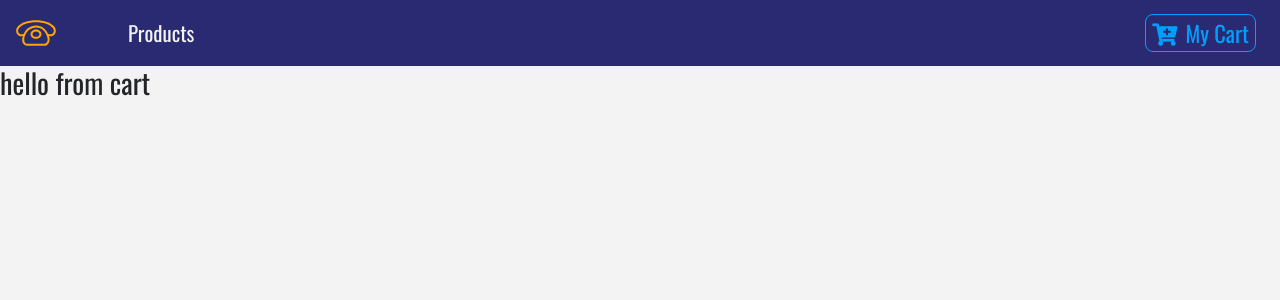
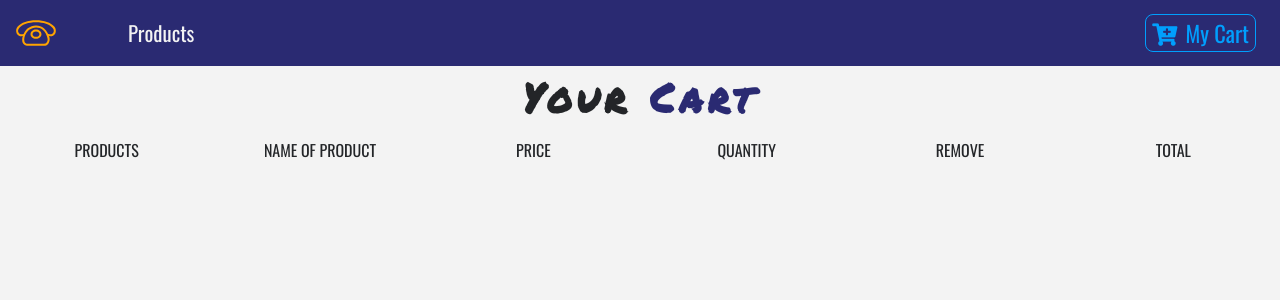
Before and after one commit to AJ0528/Mini-E-Commerce, a React (Create React App) app in the folder mini-ecommerce/: page /cart in a window 1280 px wide. Shown: the top 300 px of the page. Built offline with nearby package versions, Linux system fonts and the light colour scheme.

Commit message:
new changes to cart page

```diff
--- a/mini-ecommerce/src/App.js
+++ b/mini-ecommerce/src/App.js
@@ -5,7 +5,8 @@
 import Navbar from "./components/Navbar";
 import ProductList from "./components/ProductList";
 import Details from "./components/Details";
-import Cart from "./components/Cart";
+import Cart from "./components/Cart/Cart";
+import CartColumns from "./components/Cart/CartColumns";
 import Default from "./components/Default";
 import Modal from "./components/Modal";
 
--- a/mini-ecommerce/src/Context.js
+++ b/mini-ecommerce/src/Context.js
@@ -12,6 +12,9 @@
         cart:[],
         modalOpen:false,
         modalProduct:detailProduct,
+        cartSubTotal:0,
+        cartTax:0,
+        cartTotal:0,
     };
     componentDidMount(){
         this.setProducts();
@@ -61,6 +64,20 @@
             return {modalOpen:false}
         })
     }
+    increment = (id) =>{
+        console.log('this is increment method');
+    }
+    decrement = (id) =>{
+        console.log('this is decrement method');
+    }
+    removeItem = (id) =>{
+        console.log('item removed');
+    }
+    clearCart = () =>{
+        console.log('cart is cleared')
+    }
+
+
 
     render() {
         return (
@@ -70,6 +87,10 @@
            addToCart:this.addToCart,
            OpenModal:this.OpenModal,
            closeModal:this.closeModal,
+           increment:this.increment,
+           decrement:this.decrement,
+           removeItem:this.removeItem,
+           clearCart:this.clearCart,
             }}>
                 {this.props.children}
             </ProductContext.Provider>
--- a/mini-ecommerce/src/components/Cart.js
+++ /dev/null
@@ -1,12 +0,0 @@
-import React, { Component } from 'react'
-
-export default class Cart extends Component {
-  render() {
-    return (
-      <div>
-         <h3>hello from cart</h3>
-
-      </div>
-    )
-  }
-}
--- /dev/null
+++ b/mini-ecommerce/src/components/Cart/Cart.js
@@ -0,0 +1,15 @@
+import React, { Component } from 'react'
+import Title from "../Title";
+import CartColumns from "./CartColumns";
+
+export default class Cart extends Component {
+  render() {
+    return (
+    <section>
+      <Title name="your" title="cart" ></Title>
+      <CartColumns />
+    </section>
+
+    );
+  }
+}
--- /dev/null
+++ b/mini-ecommerce/src/components/Cart/CartColumns.js
@@ -0,0 +1,29 @@
+import React from 'react'
+
+export default function CartColumns() {
+    return (
+       <div className="container-fluid text-center d-none d-lg-block">
+        <div className="row">
+
+        <div className="col-10 mx-auto col-lg-2">
+        <p className="text-uppercase">products</p>
+        </div>
+        <div className="col-10 mx-auto col-lg-2">
+        <p className="text-uppercase">name of product</p>
+        </div>
+        <div className="col-10 mx-auto col-lg-2">
+        <p className="text-uppercase">price</p>
+        </div>
+        <div className="col-10 mx-auto col-lg-2">
+        <p className="text-uppercase">quantity</p>
+        </div>
+        <div className="col-10 mx-auto col-lg-2">
+        <p className="text-uppercase">remove</p>
+        </div>
+        <div className="col-10 mx-auto col-lg-2">
+        <p className="text-uppercase">total</p>
+        </div>
+        </div>
+       </div>
+    );
+}
```
Also changed, not shown: 1 other file (tests, documents, lock files or other folders).
